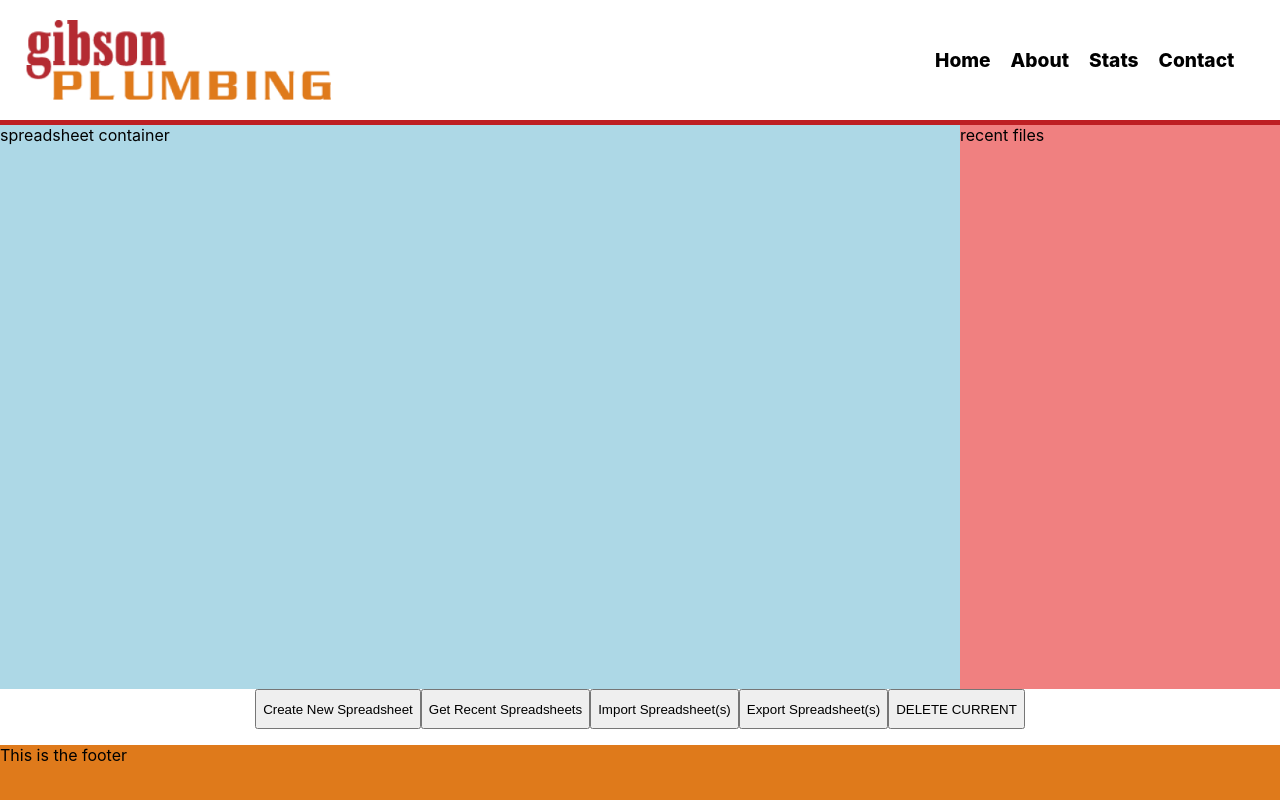
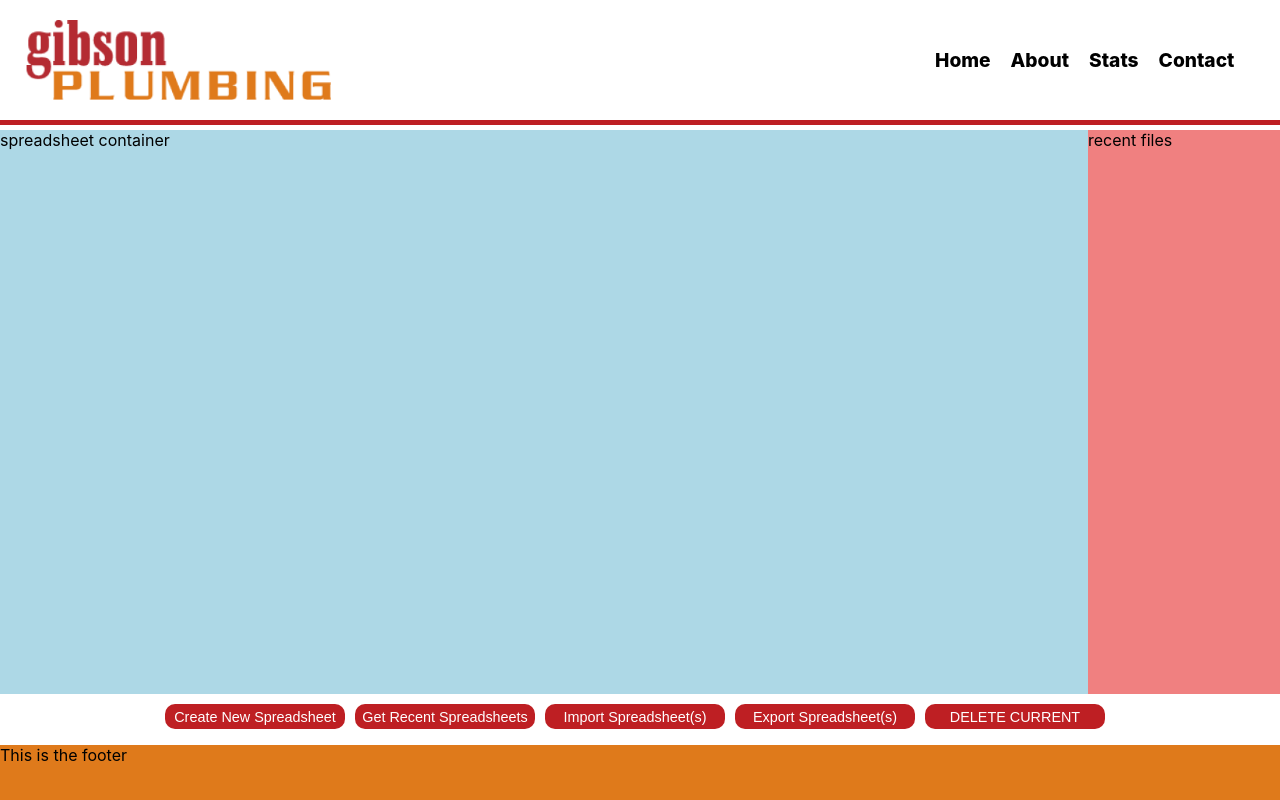
Before and after one commit to JS-goose/gibson-code-challenge, a React (Create React App) app: page / in a window 1280 px wide. Shown: the top 800 px of the page. Built offline with nearby package versions, Linux system fonts and the light colour scheme; no server answers.

Commit message:
adjusted control button styling

```diff
--- a/src/components/CenterContent/CenterContent.module.css
+++ b/src/components/CenterContent/CenterContent.module.css
@@ -9,13 +9,15 @@
 #spreadsheet-container {
     background-color: lightblue;
     height: 100%;
-    width: 75%;
+    width: 85%;
+    margin-top: 10px;
 }
 
 #recent-files-container {
     background-color: lightcoral;
     height: 100%;
-    width: 25%;
+    width: 15%;
+    margin-top: 10px;
 }
 
 #controls-container {
@@ -23,3 +25,15 @@
     height: 5vh;
     justify-content: center;
 }
+
+.control-buttons {
+    margin-top: 15px;
+    width: 180px;
+    font-size: 0.9rem;
+    margin-right: 10px;
+    border-radius: 10px;
+    background-color: var(--red);
+    color: white;
+    border: none;
+    cursor: pointer;
+}
```
